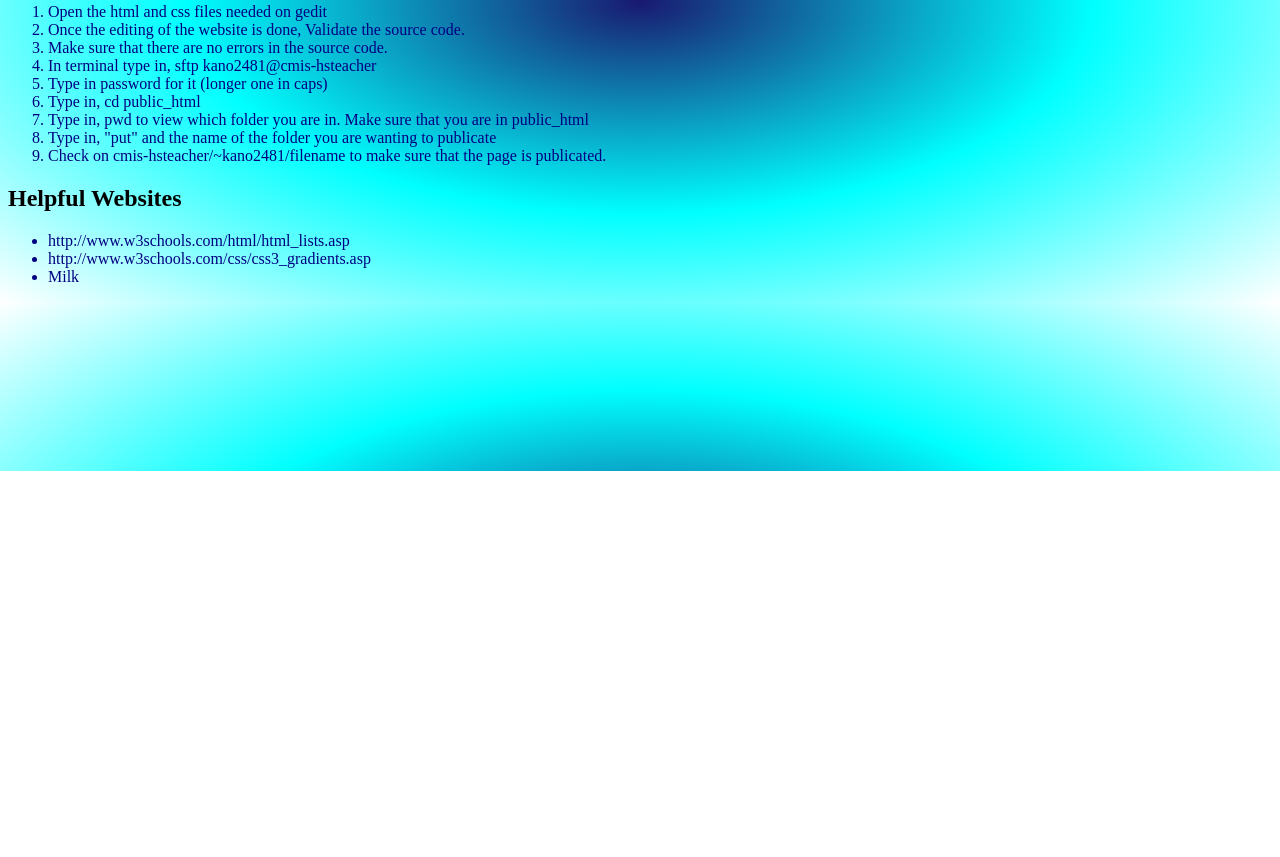
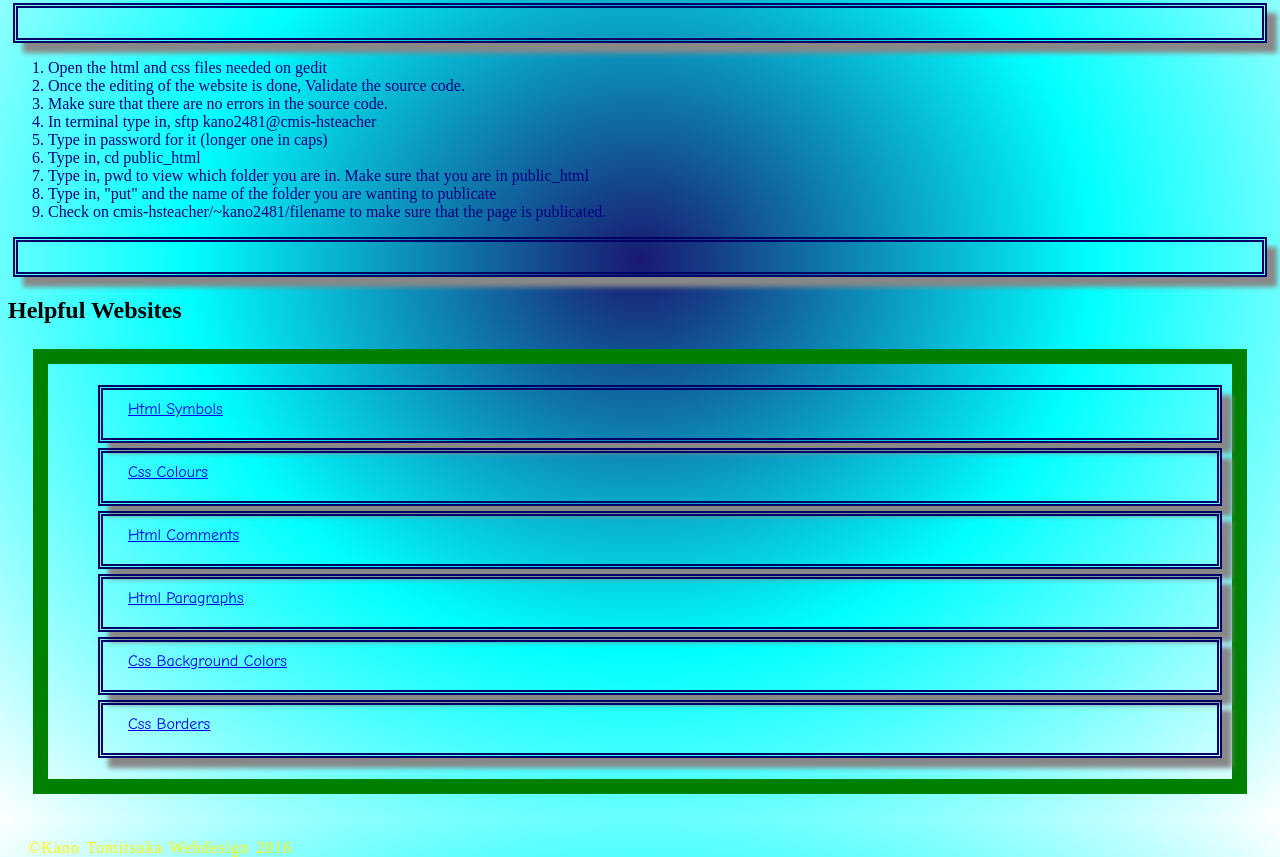
Before and after one commit to kano2481-cmis/kano2481-cmis-wd, a plain HTML site: page listandlinks.html in a window 1280 px wide. Shown: the part 329-1186 px from the top of the page. Before the commit the page ends 800 px from the top, so only its background shows below. Drawn offline with Linux system fonts and the light colour scheme.

Commit message:
fix the list

```diff
--- a/listandlinks.html
+++ b/listandlinks.html
@@ -24,6 +24,7 @@
 			<h2>
 				Procedure to Create and View a Website on the Production Server
 			</h2>
+			<p>
 			<ol type="1">
 				<li>
 					Open the html and css files needed on gedit
@@ -53,17 +54,24 @@
 					Check on cmis-hsteacher/~kano2481/filename  to make sure that the page is publicated.
 				</li>
 			</ol>
+		</p>
 		<h2>
 			Helpful Websites
 		</h2>
+		<div style="background-color:none;padding:5px;">
 		<ul style="list-style-type:disc">
-  			<li>http://www.w3schools.com/html/html_lists.asp</li>
-  			<li>http://www.w3schools.com/css/css3_gradients.asp</li>
- 			 <li>Milk</li>
+			<p><a href=http://www.w3schools.com/html/html_symbols.asp>Html Symbols</a></p>
+  			<p><a href=http://www.w3schools.com/cssref/css_colors_legal.asp>Css Colours</a></p>
+  			<p><a href=http://www.w3schools.com/html/html_comments.asp>Html Comments</a></p>
+			<p><a href=http://www.w3schools.com/html/html_paragraphs.asp>Html Paragraphs</a></p>
+ 			 <p><a href=http://www.w3schools.com/cssref/pr_background-color.asp>Css Background Colors</a></p>
+			<p><a href=http://www.w3schools.com/cssref/pr_border.asp>Css Borders</a></p>
+
 		</ul>
+		</div>
 		</main>
 		<footer>
-
+			&copy;Kano Tomitsuka Webdesign 2016
 		</footer>
 	</body>
 </html>
--- a/selector.css
+++ b/selector.css
@@ -48,6 +48,7 @@ h1{
 
 h1, h2{
 	color: black;
+	margin-bottom: 25px;
 }
 
 p{
@@ -55,12 +56,19 @@ p{
 	border-width: 5px;
 	border-color: #000066;
 	font-family: "Comic Sans MS", cursive, sans-serif;
-	margin: 35px;
+	margin: 5px;
 	box-shadow: 10px 10px 5px #888888;
 	padding-top: 10px;
 	padding-right: 20px;
-	padding-left: 20px;
+	padding-left: 25px;
+	padding-bottom: 20px;
 	text-decoration: underline;
+}
+div{
+
+    border: 15px solid green;
+    padding: 25px;
+    margin: 25px;
 }
 footer{
 	margin: 20px;
```
